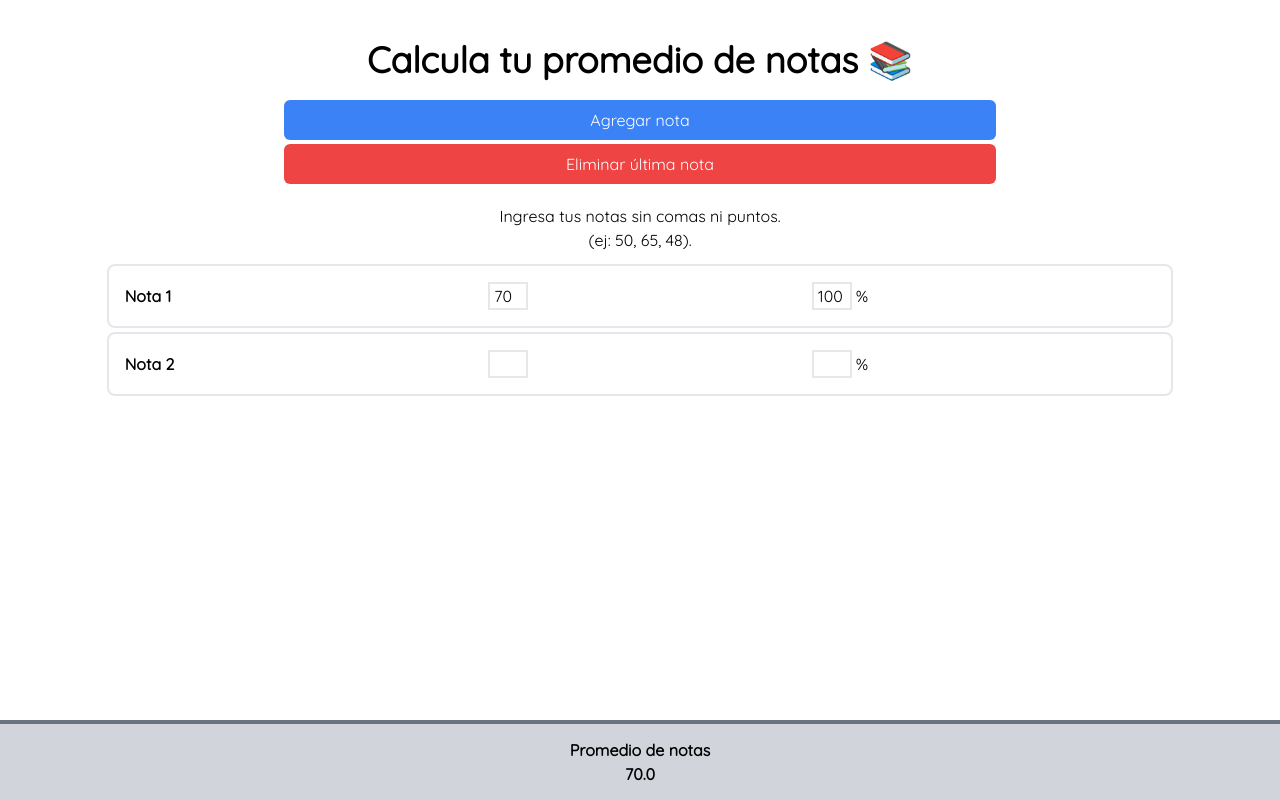
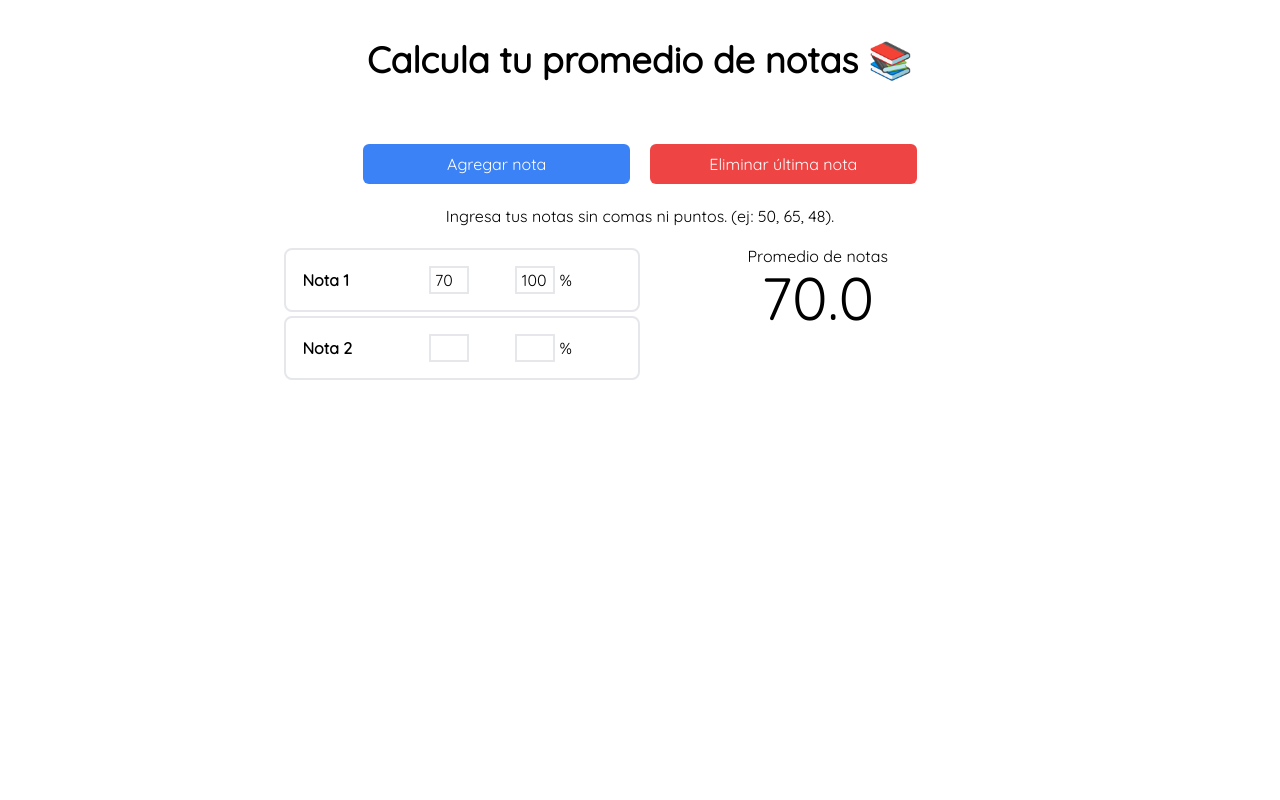
Before and after one commit to pablovrl/calculador-promedio, a React (Vite) app: page / in a window 1280 px wide. Built offline with nearby package versions, Linux system fonts and the light colour scheme.

Commit message:
update web view using react-responsive

```diff
--- a/src/App.tsx
+++ b/src/App.tsx
@@ -1,5 +1,6 @@
-import React, { ChangeEvent, useState } from "react";
+import { ChangeEvent, useState } from "react";
 import Nota from "./components/Nota";
+import { useMediaQuery } from "react-responsive";
 
 interface Nota {
   id: number;
@@ -16,6 +17,8 @@ function App() {
     },
     { id: 1, nota: "", porcentaje: "" },
   ]);
+
+  const isDesktop = useMediaQuery({ query: "(min-width: 1224px)" });
 
   const addNewNota = () => {
     const lastId = notas[notas.length - 1].id;
@@ -76,26 +79,31 @@ function App() {
 
   return (
     <>
-      <div className="flex items-center justify-center">
-        <div className="flex items-center justify-center flex-col w-10/12 pt-10">
-          <h1 className="text-4xl font-bold mb-5 text-center">
+      <div className="flex items-center justify-center  ">
+        <div className="flex items-center justify-center flex-col w-10/12 pt-10 md:max-w-6xl">
+          <h1 className="text-4xl font-bold mb-5 text-center md:mb-16">
             Calcula tu promedio de notas 📚
           </h1>
+          <div className="w-full flex flex-col items-center justify-center md:flex-row">
             <button
-            className="rounded-md w-2/3 h-10 bg-blue-500 text-white mb-1"
+              className="rounded-md w-2/3 h-10 bg-blue-500 text-white mb-1 md:m-0 md:w-1/4 md:mr-5"
               onClick={addNewNota}
             >
               Agregar nota
             </button>
             <button
-            className="rounded-md w-2/3 h-10 bg-red-500 text-white mb-5"
+              className="rounded-md w-2/3 h-10 bg-red-500 text-white mb-5 md:m-0 md:w-1/4"
               onClick={deleteLastNota}
             >
               Eliminar última nota
             </button>
+          </div>
+          <div className="flex flex-col justify-center items-center md:flex-row md:mt-5">
             <p>Ingresa tus notas sin comas ni puntos.</p>
-          <p>(ej: 50, 65, 48).</p>
-          <div className="w-full mt-2 mb-24">
+            <p className="md:ml-1">(ej: 50, 65, 48).</p>
+          </div>
+          <div className="flex w-full mt-4 mb-24 md:w-2/3 ">
+            <div className="w-full">
               {notas.map((nota, i) => (
                 <Nota
                   key={i}
@@ -107,12 +115,23 @@ function App() {
                 />
               ))}
             </div>
+            {isDesktop && (
+              <div className="flex flex-col items-center w-full">
+                <div className="text-center">
+                  <h1>Promedio de notas</h1>
+                  <h1 className="text-6xl">{notaFinal.toFixed(1)}</h1>
                 </div>
               </div>
+            )}
+          </div>
+        </div>
+      </div>
+      {!isDesktop && (
         <div className="fixed bottom-0 bg-gray-300 border-t-gray-500 border-t-4 w-full h-20 flex flex-col justify-center items-center font-bold">
           <p>Promedio de notas</p>
           <p>{notaFinal.toFixed(1)}</p>
         </div>
+      )}
     </>
   );
 }
```
Lines whose indentation alone changed are shown as unchanged.
